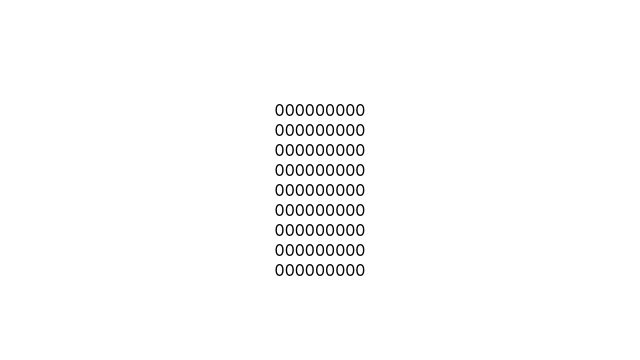
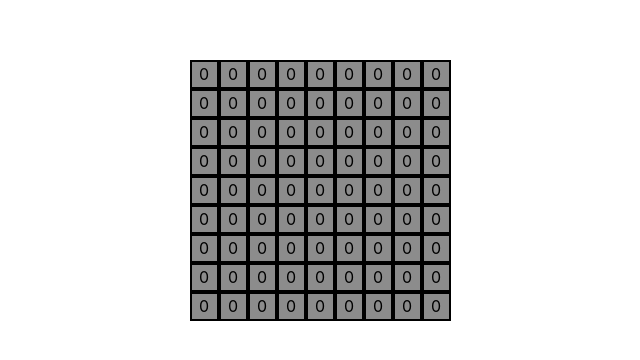
Before and after one commit to peoplestealusernames/sudoku-wave-collapse, a React (Create React App) app: page / in a window 1280 px wide. Shown: the part 210-570 px from the top of the page, without its empty margins (320-960 px from the left). Built offline with nearby package versions, Linux system fonts and the light colour scheme.

Commit message:
Better cell styling

```diff
--- a/src/App.css
+++ b/src/App.css
@@ -7,3 +7,15 @@
   align-content: center;
   align-items: center;
 }
+
+.Cell {
+  display: table-cell;
+  width: 25px;
+  height: 25px;
+  justify-content: center;
+  align-items: center;
+  align-content: center;
+  vertical-align: middle;
+  background-color: rgb(140, 140, 140);
+  border: 2px solid black;
+}
--- a/src/App.tsx
+++ b/src/App.tsx
@@ -21,7 +21,7 @@ function App() {
           <div key={rowi} style={{ display: "table-row" }}>
             {row.map((n, i) => {
               return <div
-                style={{ display: "table-cell" }}
+                className="Cell"
                 key={i}
               >
                 {n}
```
